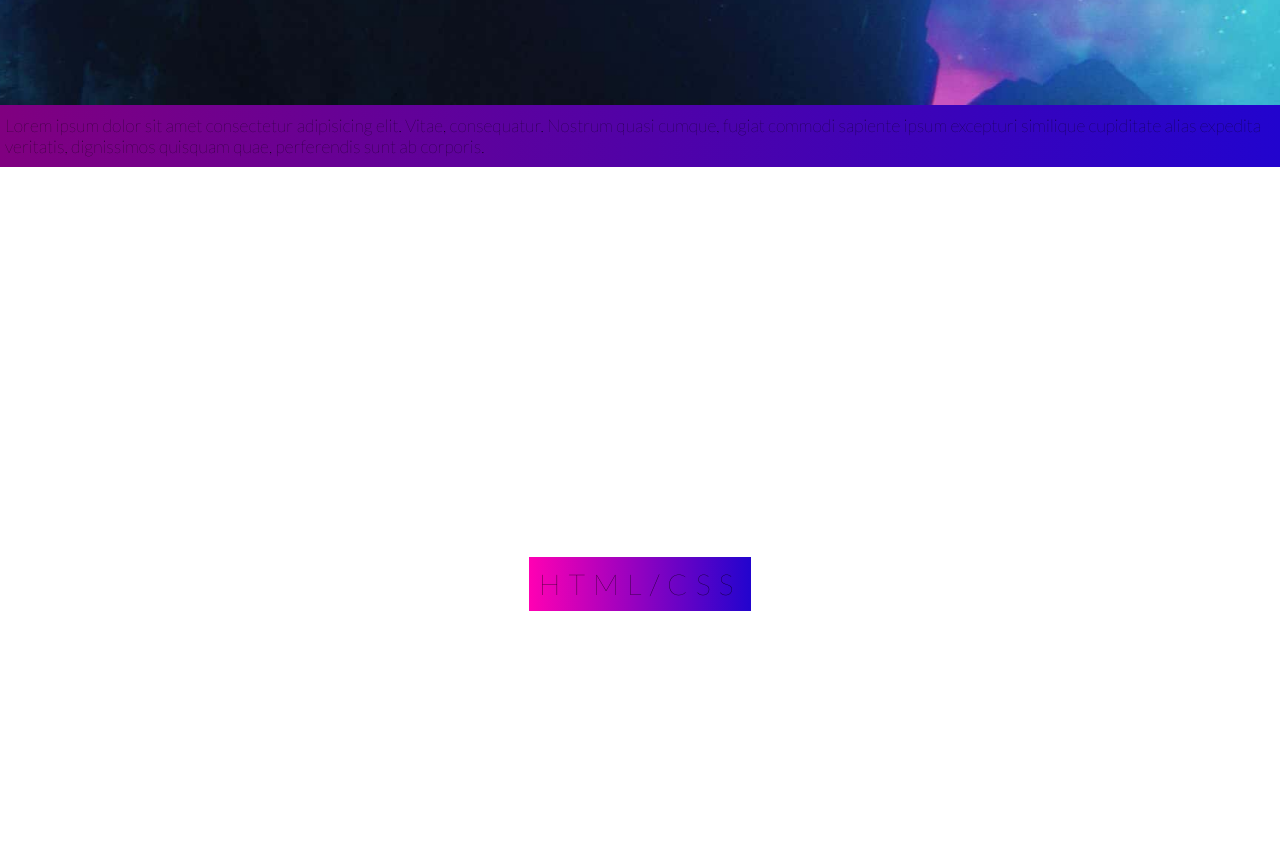
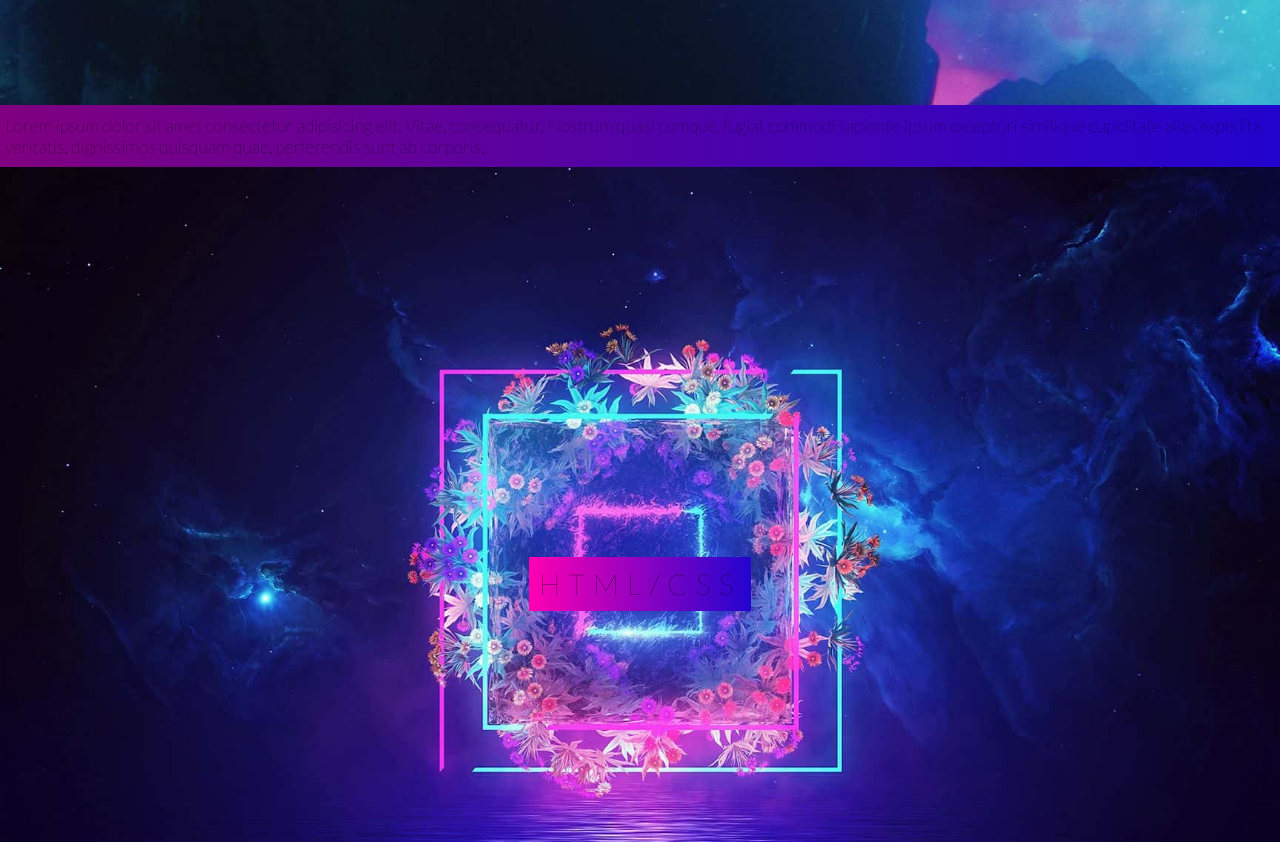
Before and after one commit to AnmolVerma404/Parallex-Website, a website: page index.html in a window 1280 px wide. Shown: the part 1557-2399 px from the top of the page. Drawn offline with Linux system fonts and the light colour scheme.

Commit message:
Fixed Image 3 bug

```diff
--- a/CSS/style.css
+++ b/CSS/style.css
@@ -37,7 +37,7 @@
 .three {
   height: 100vh;
   width: 100vw;
-  background-image: url(/CompressedImg/three-sqr.jpgthree-sqr.jpg);
+  background-image: url(/CompressedImg/three-sqr.jpg);
 }
 .four {
   height: 100vh;
```
